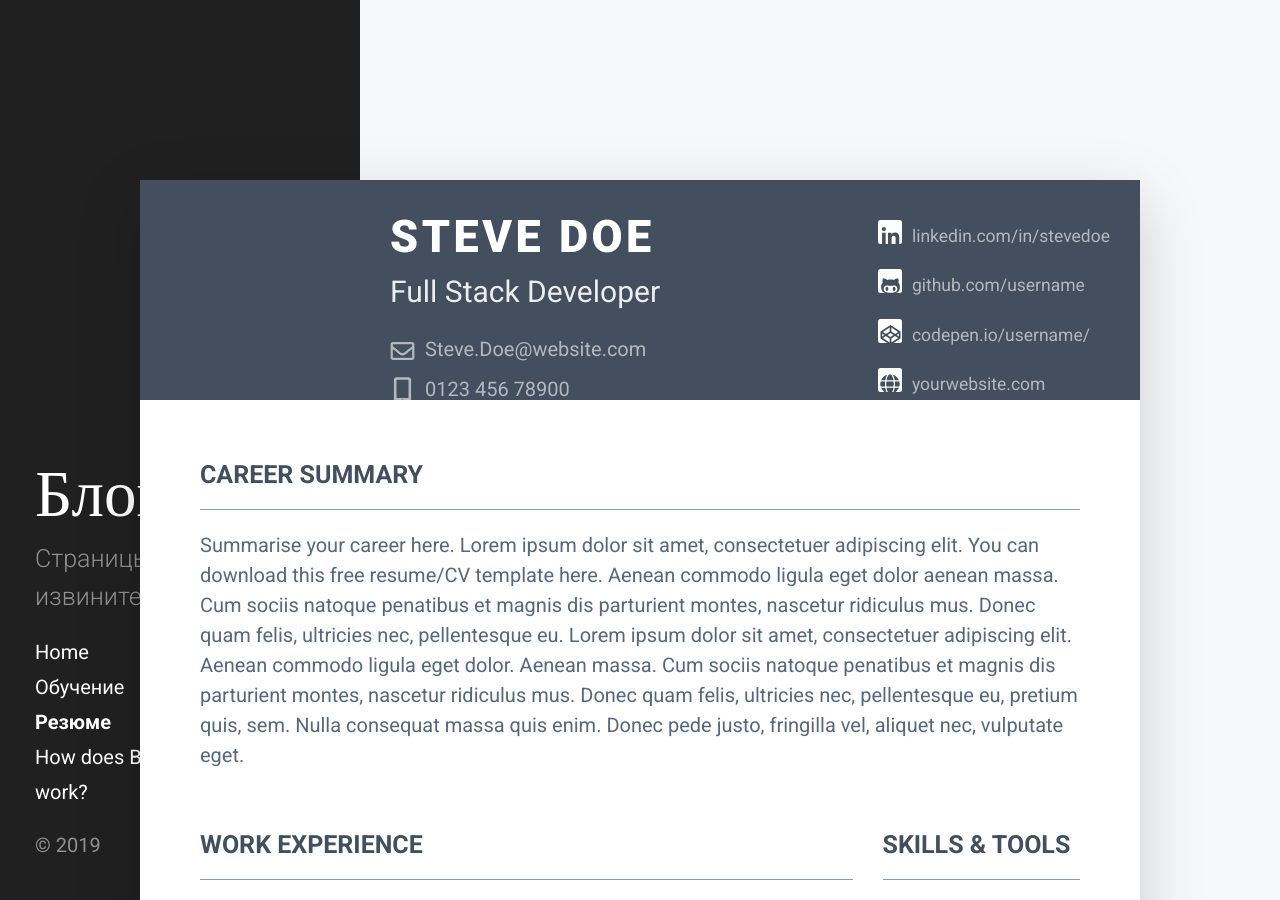
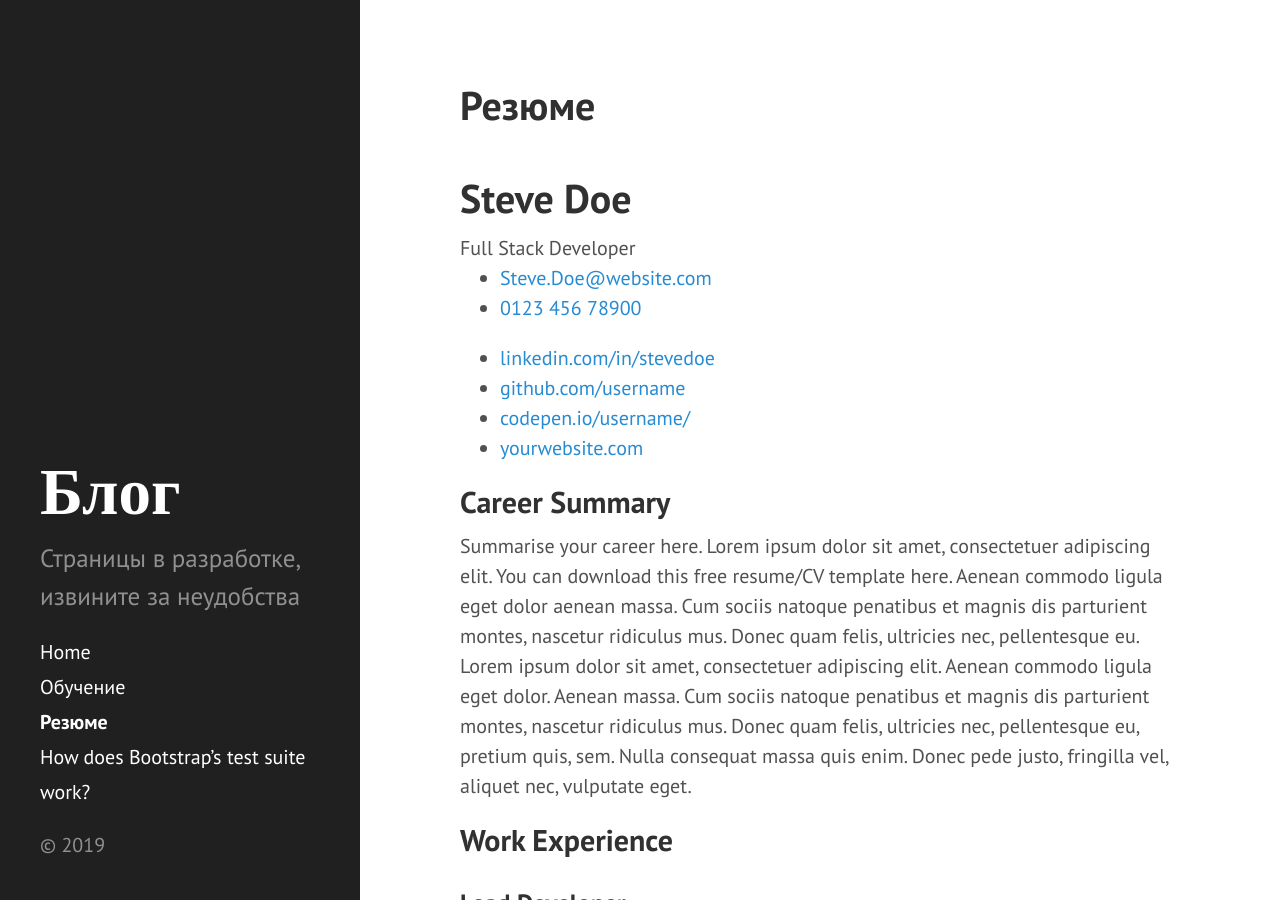
Before and after one commit to Drewleks/about-me, a Jekyll site: the page built from resume.html, in a window 1280 px wide and 900 px high. Built offline with Jekyll 4.4.1, drawn with Linux system fonts in a browser that asks for light colours; nearby versions of some CDN libraries.

Commit message:
Update resume.html

```diff
--- a/resume.html
+++ b/resume.html
@@ -2,33 +2,6 @@
 layout: page
 title: Резюме
 ---
-
-
-
-<!DOCTYPE html>
-<html lang="en">
-<head>
-    <title>Pillar - Bootstrap 4 Resume/CV Template for Developers</title>
-
-    <!-- Meta -->
-    <meta charset="utf-8">
-    <meta http-equiv="X-UA-Compatible" content="IE=edge">
-    <meta name="viewport" content="width=device-width, initial-scale=1.0">
-    <meta name="description" content="Responsive Resume Template">
-    <meta name="author" content="Xiaoying Riley at 3rd Wave Media">
-    <link rel="shortcut icon" href="favicon.ico">
-
-    <!-- Google Font -->
-    <link href="https://fonts.googleapis.com/css?family=Roboto:300,400,500,700,900" rel="stylesheet">
-
-    <!-- FontAwesome JS-->
-    <script defer src="https://use.fontawesome.com/releases/v5.1.1/js/all.js" integrity="sha384-BtvRZcyfv4r0x/phJt9Y9HhnN5ur1Z+kZbKVgzVBAlQZX4jvAuImlIz+bG7TS00a" crossorigin="anonymous"></script>
-
-    <!-- Theme CSS -->
-    <link id="theme-style" rel="stylesheet" href="/assets/css/pillar-1.css">
-
-
-</head>
 
 <body>
 
```
